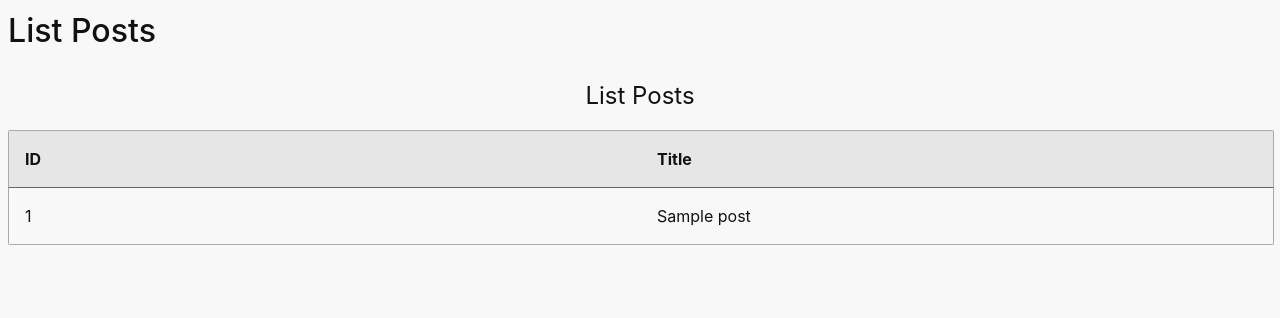
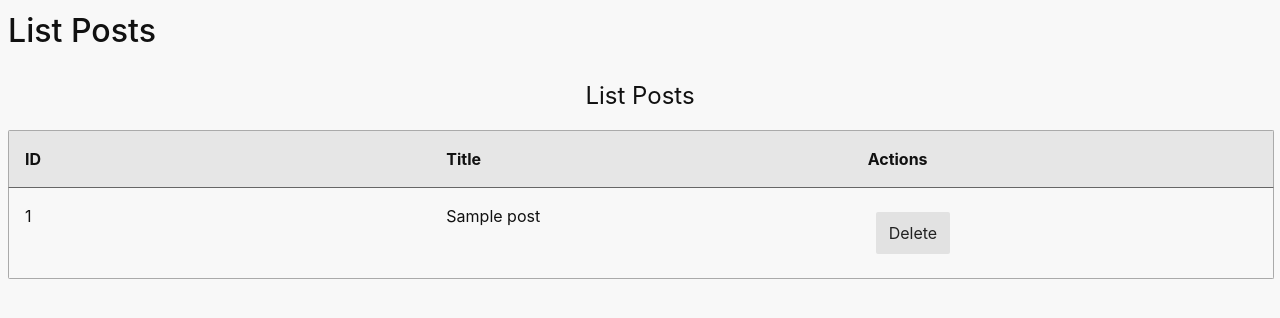
Before and after one commit to SamiShakoori/FlaskBlog, a Flask app: page /admin/posts/ in a window 1280 px wide. Shown: the part 56-374 px from the top of the page. Run offline with Flask 2, Linux system fonts and the light colour scheme; tables that the repository leaves empty hold one stand-in row (values such as "Sample post").

Commit message:
creating delete icon for posts

```diff
--- a/mod_admin/views.py
+++ b/mod_admin/views.py
@@ -111,3 +111,12 @@ def create_post():
 def list_post():
     posts = Post.query.order_by(Post.id.desc()).all()
     return render_template('admin/list_post.html', posts=posts)
+
+
+@admin.route('/posts/delete/<int:post_id>/')
+def delete_post(post_id):
+    post = Post.query.get_or_404(post_id)
+    db.session.delete(post)
+    db.session.commit()
+    flash('Post deleted.')
+    return redirect(url_for('admin.list_post'))
--- a/templates/admin/list_post.html
+++ b/templates/admin/list_post.html
@@ -10,6 +10,7 @@
     <tr>
         <th>ID</th>
         <th>Title</th>
+        <th>Actions</th>
     </tr>
     </thead>
     <tbody>
@@ -17,6 +18,9 @@
     <tr>
         <td data-label="ID">{{ post.id }}</td>
         <td data-label="Title">{{ post.title }}</td>
+        <td data-label="Actions">
+            <a href="{{ url_for('admin.delete_post', post_id=post.id) }}" class="button">Delete</a>
+        </td>
     </tr>
     {% endfor %}
     </tbody>
```
